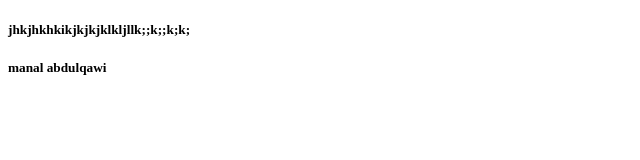
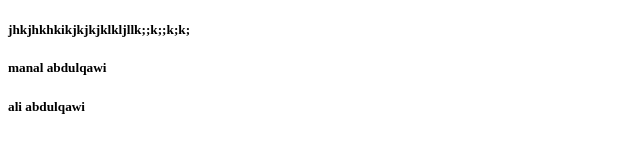
Before and after one commit to ManalAbdulqawi/git-demo, a plain HTML site: page index.html in a window 1280 px wide. Shown: the full height of the page, 0-640 px from the left. Drawn offline with Linux system fonts and the light colour scheme.

Commit message:
third commit

```diff
--- a/index.html
+++ b/index.html
@@ -11,6 +11,10 @@
         <h5>manal abdulqawi
 
         </h5>
+        <h5>ali abdulqawi
+
+        </h5>
+
 
   </body>
 </html>
```
